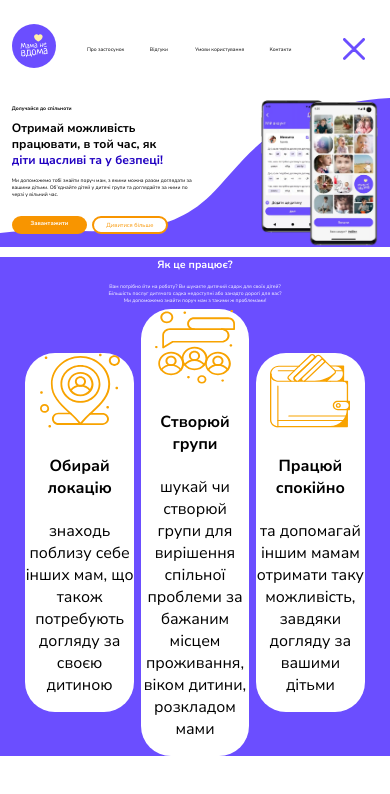
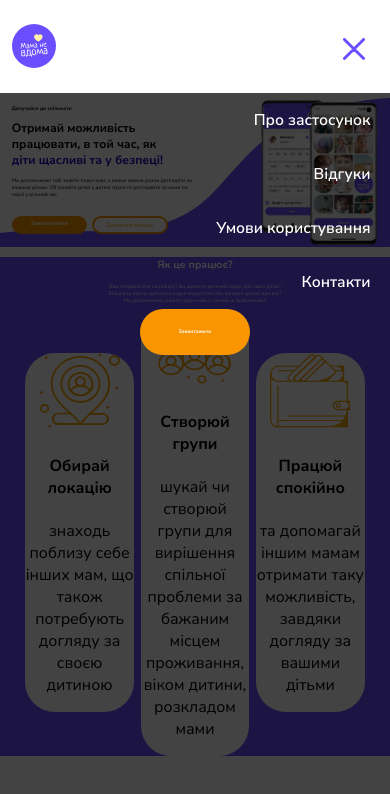
Before and after one commit to natalia646/novi_matusi, a React (Create React App) app: page / in a window 390 px wide. Both pictures are taken after a click on the picture 354 px from the left and 49 px from the top of the page. Shown: the top 794 px of the page. Built offline with nearby package versions, Linux system fonts and the light colour scheme.

Commit message:
worked burger menu

```diff
--- a/src/components/Header/Header.js
+++ b/src/components/Header/Header.js
@@ -1,11 +1,10 @@
 import React, { useState } from "react";
 import logo from "../../assets/logo_icon/icon_mama.svg";
-import open from "../../assets/icons/open-burger.svg";
-import close from "../../assets/icons/close-burger.svg";
+import closed_menu from "../../assets/icons/open-burger.svg";
+import opened_menu from "../../assets/icons/close-burger.svg";
 import { NavLink } from "react-router-dom";
 import { constants } from "../../constants";
 import Download from "../ButtonDow/Download";
-
 import {
   HeaderContainer,
   Navigation,
@@ -17,28 +16,33 @@
 const [like0, link1, link2, link3] = constants;
 
 const Header = () => {
-
-const [closeBurger, setCloseBurger] = useState(true);
-
+  const [closedBurger, setClosedBurger] = useState(true);
+  const clickLink = () => {
+    setClosedBurger(true);
+  };
 
   return (
     <HeaderContainer>
-      <NavLink className="logo">
+      <NavLink to="/" onClick={clickLink}>
         <Logo src={logo} alt="logo" />
       </NavLink>
 
+      <div className={closedBurger ? "closed" : "opened"}>
         <Navigation>
           {[like0, link1, link2, link3].map((link) => (
-          <Link key={link.id} to={link.link}>
+            <Link key={link.id} to={link.link} onClick={clickLink}>
               {link.nameLink}
             </Link>
           ))}
-        <span className="button">
           <Download />
-        </span>
         </Navigation>
+      </div>
 
-        <BurgerMenu src={closeBurger ? open : close} alt="menu" onClick={()=> setCloseBurger(!closeBurger)}></BurgerMenu>
+      <BurgerMenu
+        src={closedBurger ? closed_menu : opened_menu}
+        alt="menu"
+        onClick={() => setClosedBurger(!closedBurger)}
+      ></BurgerMenu>
     </HeaderContainer>
   );
 };
--- a/src/components/Header/Header.styled.js
+++ b/src/components/Header/Header.styled.js
@@ -1,6 +1,12 @@
 import styled from "styled-components";
 import { NavLink } from "react-router-dom";
 import { colors, device } from "../../constants";
+
+export const Logo = styled.img`
+  width: 100%;
+  max-width: 3rem;
+  height: auto;
+`;
 
 export const HeaderContainer = styled.header`
   margin: 1.5rem auto;
@@ -8,20 +14,22 @@
   display: flex;
   justify-content: space-between;
   align-items: center;
-  /* position: sticky; */
+  /* position: -webkit-sticky;
+  position: sticky;
+  top: 0;
+  background-color: ${colors.white}; */
 
   @media ${device.tablet} {
     width: 94%;
-    .button {
+    .closed {
       display: none;
+    }
+    .opened {
+      display: block;
     }
   }
 `;
-export const Logo = styled.img`
-  width: 100%;
-  max-width: 3rem;
-  height: auto;
-`;
+
 export const Navigation = styled.nav`
   display: grid;
   align-items: center;
@@ -30,7 +38,16 @@
   text-align: center;
 
   @media ${device.tablet} {
-    grid-template-columns: 1fr 1fr 1.4fr 1fr;
+    display: flex;
+    flex-direction: column;
+    position: absolute;
+    background-color: #000000bc;
+    left: 0;
+    top: 11%;
+    /* transition: all 0.1s; */
+    width: 100%;
+    height: 100%;
+    z-index: 1;
   }
 `;
 export const Link = styled(NavLink)`
@@ -38,6 +55,16 @@
   font-size: 1.3vw;
   font-weight: 400;
   color: ${colors.black};
+
+  @media ${device.tablet} {
+    text-align: end;
+    color: #fff;
+    width: 90%;
+    padding: 1rem;
+    /* transition: all 0.3s ease; */
+    font-size: 4vw;
+    font-weight: 600;
+  }
 `;
 
 export const BurgerMenu = styled.img`
@@ -46,7 +73,7 @@
   height: auto;
   display: none;
 
-@media ${device.mobile} {
+  @media ${device.tablet} {
     display: block;
   }
-`
+`;
```
Lines whose indentation alone changed are shown as unchanged.
